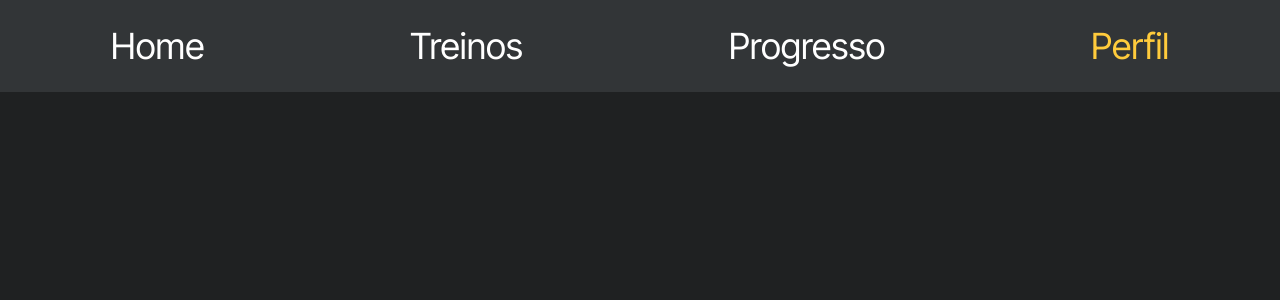
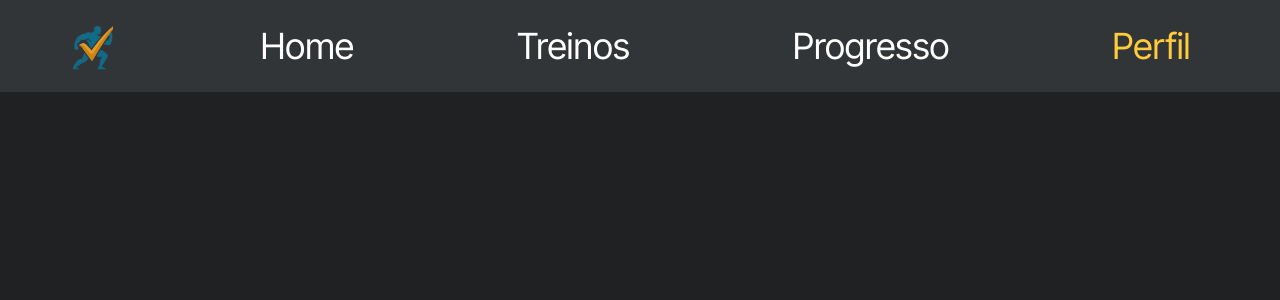
Before and after one commit to bernardocytryn/pb-frontend, a React (Vite) app in the folder ShapeCheck/: page /perfil in a window 1280 px wide. Shown: the top 300 px of the page. Built offline with nearby package versions, Linux system fonts and the light colour scheme.

Commit message:
adicao da logo

```diff
--- a/ShapeCheck/src/components/layout/Navbar.jsx
+++ b/ShapeCheck/src/components/layout/Navbar.jsx
@@ -3,6 +3,7 @@ import { IoBarbell } from "react-icons/io5";
 import { IoStatsChartSharp } from "react-icons/io5";
 import { FaUserLarge } from "react-icons/fa6";
 import { NavLink } from "react-router-dom";
+import logo from "../../assets/logoshapecheck.png";
 import styles from "./Navbar.module.css";
 
 const Navbar = () => {
@@ -11,6 +12,7 @@ const Navbar = () => {
   return (
     <div className={styles.navbar}>
       <div className={styles.itens}>
+        <img src={logo} alt="logo" />
         <NavLink className={estiloLink} to="/dashboard">
           <span className={styles.icone}>
             <IoMdHome />
--- a/ShapeCheck/src/components/layout/Navbar.module.css
+++ b/ShapeCheck/src/components/layout/Navbar.module.css
@@ -34,6 +34,9 @@
 .texto {
   display: none;
 }
+.itens img{
+  display: none;
+}
 
 @media (min-width: 768px) {
   .navbar {
@@ -49,4 +52,11 @@
     background-color: transparent;
     color: #ffcb3c;
   }
+  .itens img{
+    display: block;
+    width: 2.5rem;
+    /* height: 2.5rem; */
+    object-fit: cover;
+    align-items: center;
+  }
 }
```
Also changed, not shown: ShapeCheck/src/assets/logoshapecheck.png (added).
